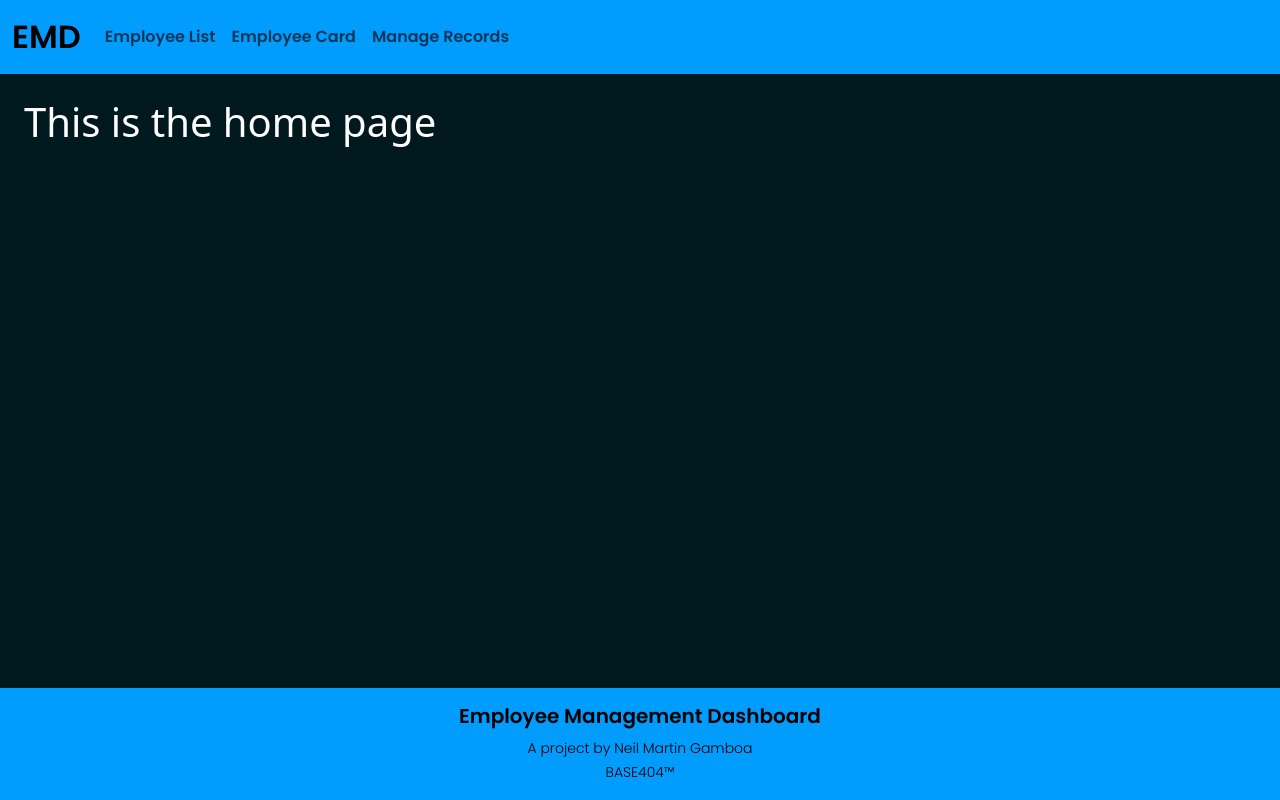
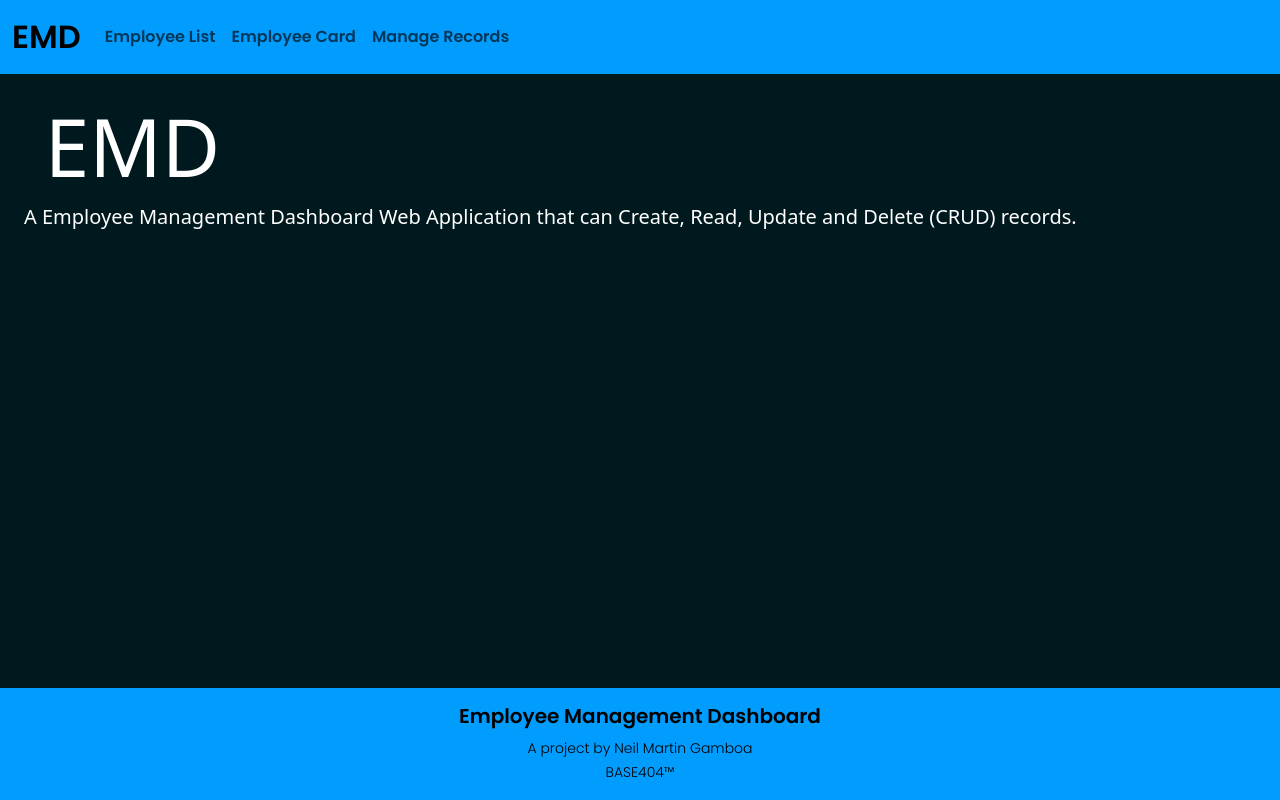
Before and after one commit to neilmrtngamboa/Project-4---Employee-Management-Dashboard, a React (Vite) app: page / in a window 1280 px wide. Built offline with nearby package versions, Linux system fonts and the light colour scheme.

Commit message:
added content for the home page

```diff
--- a/src/pages/Home.jsx
+++ b/src/pages/Home.jsx
@@ -2,7 +2,8 @@
 function Home () {
     return (
         <>
-            <h1>This is the home page</h1>
+            <h1 className="display-1"> EMD</h1>
+            <small className="fs-5">A Employee Management Dashboard Web Application that can Create, Read, Update and Delete (CRUD) records.</small>
         </>
     )
 }
```
